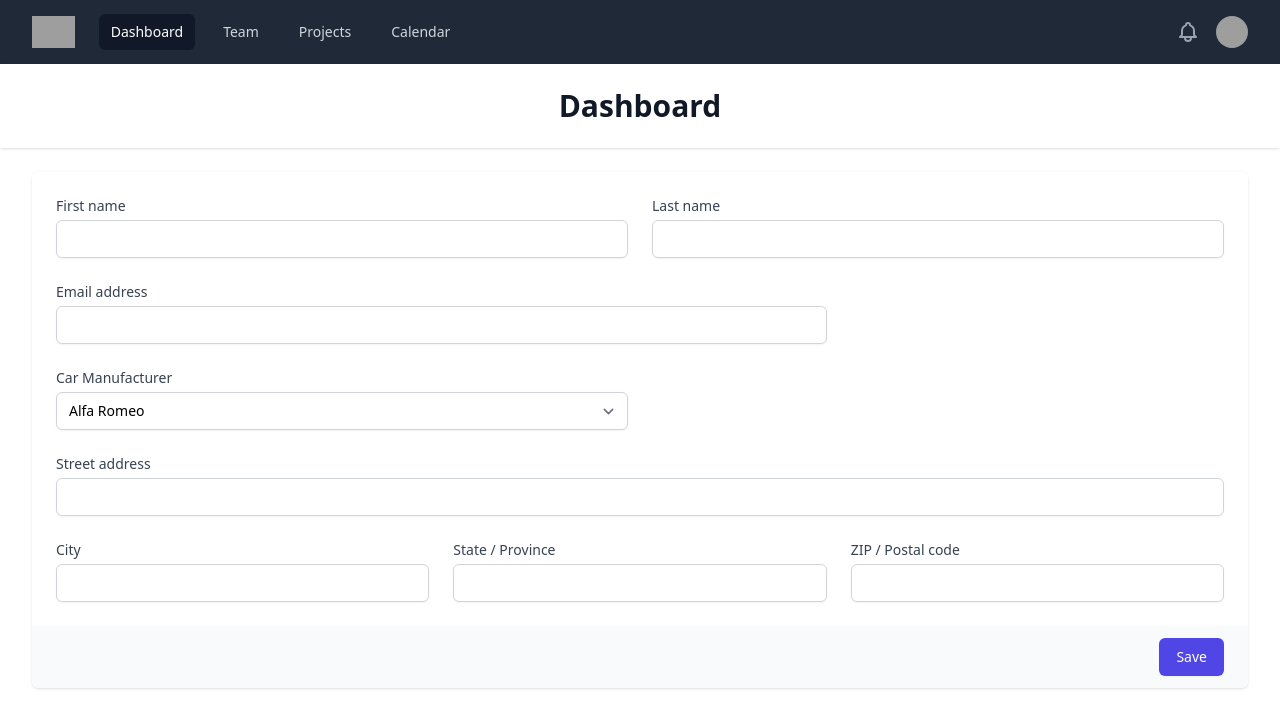
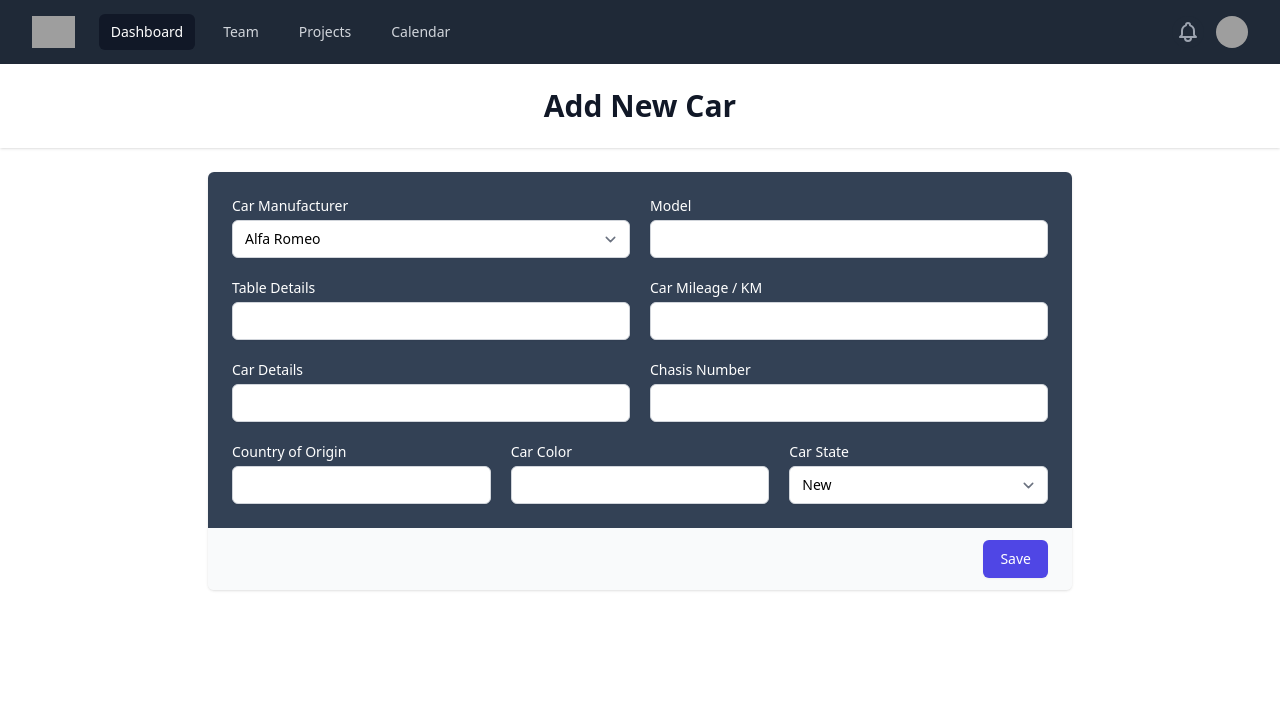
Before and after one commit to MentorAliu/cmhs, a React (Create React App) app in the folder client/: page / in a window 1280 px wide. Shown: the top 728 px of the page. Built offline with nearby package versions, Linux system fonts and the light colour scheme; grey boxes are pictures that could not be loaded.

Commit message:
added add new car form, polished UI and started adding form  state for new car form

```diff
--- a/client/src/components/MainPage/CarForm/NewCarForm.js
+++ b/client/src/components/MainPage/CarForm/NewCarForm.js
@@ -1,25 +1,63 @@
-import React from "react";
+import React, { useState } from "react";
 import { carDetails } from "../../../api/carDetails/cars";
 
 const NewCarForm = () => {
+  const [newCar, setNewCar] = useState({
+    manufacturer: "",
+    model: "",
+    table: "",
+    mileage: "",
+    carDetails: "",
+    chasis: "",
+    countryOrigin: "",
+    carColor: "",
+    carState: "",
+  });
+
+  const onChangeHandler = (event) => {
+    const changeValue = event.target.value;
+    setNewCar((prevValue) => console.log(prevValue));
+  };
+
   return (
     <>
       <div className="mt-5 md:mt-0 md:col-span-2">
-        <form action="#" method="POST">
+        <form onSubmit={(event) => event.preventDefault()}>
           <div className="shadow overflow-hidden sm:rounded-md">
-            <div className="px-4 py-5 bg-white sm:p-6">
-              <div className="grid grid-cols-6 gap-6">
+            <div className="px-4 py-5 bg-slate-700 sm:p-6">
+              <div className="grid grid-cols-6 gap-5">
                 <div className="col-span-6 sm:col-span-3">
                   <label
-                    htmlFor="first-name"
-                    className="block text-sm font-medium text-gray-700"
+                    htmlFor="manufacturer"
+                    className="block text-sm font-medium text-white"
                   >
-                    First name
+                    Car Manufacturer
+                  </label>
+                  <select
+                    id="manufacturer"
+                    value={newCar.manufacturer}
+                    onChange={onChangeHandler}
+                    name="manufacturer"
+                    className="mt-1 block w-full py-2 px-3 border border-gray-300 bg-white rounded-md shadow-sm focus:outline-none focus:ring-indigo-500 focus:border-indigo-500 sm:text-sm"
+                  >
+                    {carDetails.map((car) => (
+                      <option key={car.name}>{car.name}</option>
+                    ))}
+                  </select>
+                </div>
+                <div className="col-span-6 sm:col-span-3">
+                  <label
+                    htmlFor="model"
+                    className="block text-sm font-medium text-white"
+                  >
+                    Model
                   </label>
                   <input
                     type="text"
-                    name="first-name"
-                    id="first-name"
+                    name="model"
+                    value={newCar.model}
+                    onChange={onChangeHandler}
+                    id="model"
                     autoComplete="given-name"
                     className="mt-1 focus:ring-indigo-500 focus:border-indigo-500 block w-full shadow-sm sm:text-sm border-gray-300 rounded-md"
                   />
@@ -27,117 +65,122 @@ const NewCarForm = () => {
 
                 <div className="col-span-6 sm:col-span-3">
                   <label
-                    htmlFor="last-name"
-                    className="block text-sm font-medium text-gray-700"
+                    htmlFor="table"
+                    className="block text-sm font-medium text-white"
                   >
-                    Last name
+                    Table Details
                   </label>
                   <input
                     type="text"
-                    name="last-name"
-                    id="last-name"
-                    autoComplete="family-name"
-                    className="mt-1 focus:ring-indigo-500 focus:border-indigo-500 block w-full shadow-sm sm:text-sm border-gray-300 rounded-md"
-                  />
-                </div>
-
-                <div className="col-span-6 sm:col-span-4">
-                  <label
-                    htmlFor="email-address"
-                    className="block text-sm font-medium text-gray-700"
-                  >
-                    Email address
-                  </label>
-                  <input
-                    type="text"
-                    name="email-address"
-                    id="email-address"
-                    autoComplete="email"
+                    value={newCar.table}
+                    onChange={onChangeHandler}
+                    name="table"
+                    id="table"
                     className="mt-1 focus:ring-indigo-500 focus:border-indigo-500 block w-full shadow-sm sm:text-sm border-gray-300 rounded-md"
                   />
                 </div>
 
                 <div className="col-span-6 sm:col-span-3">
                   <label
-                    htmlFor="country"
-                    className="block text-sm font-medium text-gray-700"
+                    htmlFor="mileage"
+                    className="block text-sm font-medium text-white"
                   >
-                    Car Manufacturer
+                    Car Mileage / KM
                   </label>
-                  <select
-                    id="country"
-                    name="country"
-                    autoComplete="country-name"
-                    className="mt-1 block w-full py-2 px-3 border border-gray-300 bg-white rounded-md shadow-sm focus:outline-none focus:ring-indigo-500 focus:border-indigo-500 sm:text-sm"
-                  >
-                    {carDetails.map((car) => (
-                      <option>{car.name}</option>
-                    ))}
-                  </select>
+                  <input
+                    type="number"
+                    value={newCar.mileage}
+                    onChange={onChangeHandler}
+                    name="mileage"
+                    id="mileage"
+                    className="mt-1 focus:ring-indigo-500 focus:border-indigo-500 block w-full shadow-sm sm:text-sm border-gray-300 rounded-md"
+                  />
                 </div>
 
-                <div className="col-span-6">
+                <div className="col-span-3">
                   <label
-                    htmlFor="street-address"
-                    className="block text-sm font-medium text-gray-700"
+                    htmlFor="carDetails"
+                    className="block text-sm font-medium text-white"
                   >
-                    Street address
+                    Car Details
                   </label>
                   <input
                     type="text"
-                    name="street-address"
-                    id="street-address"
-                    autoComplete="street-address"
+                    value={newCar.carDetails}
+                    onChange={onChangeHandler}
+                    name="carDetails"
+                    id="carDetails"
+                    className="mt-1 focus:ring-indigo-500 focus:border-indigo-500 block w-full shadow-sm sm:text-sm border-gray-300 rounded-md"
+                  />
+                </div>
+                <div className="col-span-3">
+                  <label
+                    htmlFor="chasis"
+                    className="block text-sm font-medium text-white"
+                  >
+                    Chasis Number
+                  </label>
+                  <input
+                    type="text"
+                    value={newCar.chasis}
+                    onChange={onChangeHandler}
+                    name="chasis"
+                    id="chasis"
                     className="mt-1 focus:ring-indigo-500 focus:border-indigo-500 block w-full shadow-sm sm:text-sm border-gray-300 rounded-md"
                   />
                 </div>
 
                 <div className="col-span-6 sm:col-span-6 lg:col-span-2">
                   <label
-                    htmlFor="city"
-                    className="block text-sm font-medium text-gray-700"
+                    htmlFor="countryOrigin"
+                    className="block text-sm font-medium text-white"
                   >
-                    City
+                    Country of Origin
                   </label>
                   <input
                     type="text"
-                    name="city"
-                    id="city"
-                    autoComplete="address-level2"
+                    value={newCar.countryOrigin}
+                    onChange={onChangeHandler}
+                    name="countryOrigin"
+                    id="countryOrigin"
                     className="mt-1 focus:ring-indigo-500 focus:border-indigo-500 block w-full shadow-sm sm:text-sm border-gray-300 rounded-md"
                   />
                 </div>
 
                 <div className="col-span-6 sm:col-span-3 lg:col-span-2">
                   <label
-                    htmlFor="region"
-                    className="block text-sm font-medium text-gray-700"
+                    htmlFor="carColor"
+                    className="block text-sm font-medium text-white"
                   >
-                    State / Province
+                    Car Color
                   </label>
                   <input
                     type="text"
-                    name="region"
-                    id="region"
-                    autoComplete="address-level1"
+                    value={newCar.carColor}
+                    onChange={onChangeHandler}
+                    name="carColor"
+                    id="carColor"
                     className="mt-1 focus:ring-indigo-500 focus:border-indigo-500 block w-full shadow-sm sm:text-sm border-gray-300 rounded-md"
                   />
                 </div>
 
                 <div className="col-span-6 sm:col-span-3 lg:col-span-2">
                   <label
-                    htmlFor="postal-code"
-                    className="block text-sm font-medium text-gray-700"
+                    htmlFor="carState"
+                    className="block text-sm font-medium text-white"
                   >
-                    ZIP / Postal code
+                    Car State
                   </label>
-                  <input
-                    type="text"
-                    name="postal-code"
-                    id="postal-code"
-                    autoComplete="postal-code"
-                    className="mt-1 focus:ring-indigo-500 focus:border-indigo-500 block w-full shadow-sm sm:text-sm border-gray-300 rounded-md"
-                  />
+                  <select
+                    id="carState"
+                    value={newCar.carState}
+                    onChange={onChangeHandler}
+                    name="carState"
+                    className="mt-1 block w-full py-2 px-3 border border-gray-300 bg-white rounded-md shadow-sm focus:outline-none focus:ring-indigo-500 focus:border-indigo-500 sm:text-sm"
+                  >
+                    <option>New</option>
+                    <option>Used</option>
+                  </select>
                 </div>
               </div>
             </div>
--- /dev/null
+++ b/client/src/components/MainPage/UI/Background.js
@@ -0,0 +1,7 @@
+import React from "react";
+
+const Background = (props) => {
+  return <div>{props.children}</div>;
+};
+
+export default Background;
--- a/client/src/components/MainPage/UI/DashBoard.js
+++ b/client/src/components/MainPage/UI/DashBoard.js
@@ -1,21 +1,19 @@
 import React from "react";
 import NewCarForm from "../CarForm/NewCarForm";
 
-const DashBoard = () => {
+const DashBoard = ({ className }) => {
   return (
     <>
       <header className="bg-white shadow">
         <div className="max-w-7xl mx-auto py-6 px-4 sm:px-6 lg:px-8">
           <h1 className="text-3xl font-bold text-gray-900 text-center">
-            Dashboard
+            Add New Car
           </h1>
         </div>
       </header>
       <main>
-        <div className="max-w-7xl mx-auto py-6 sm:px-6 lg:px-8">
+        <div className="max-w-7xl mx-auto py-6 sm:px-6 lg:px-52">
           <NewCarForm />
-          <div className="px-4 py-6 sm:px-0"></div>
-          {/* /End replace */}
         </div>
       </main>
     </>
--- a/client/src/components/MainPage/UI/RenderUI.js
+++ b/client/src/components/MainPage/UI/RenderUI.js
@@ -1,12 +1,15 @@
 import React from "react";
 import DashBoard from "./DashBoard";
 import NavBar from "./NavBar";
+import Background from "./Background";
 
 const RenderUI = () => {
   return (
     <>
       <NavBar />
-      <DashBoard />
+      <Background>
+        <DashBoard />
+      </Background>
     </>
   );
 };
```
